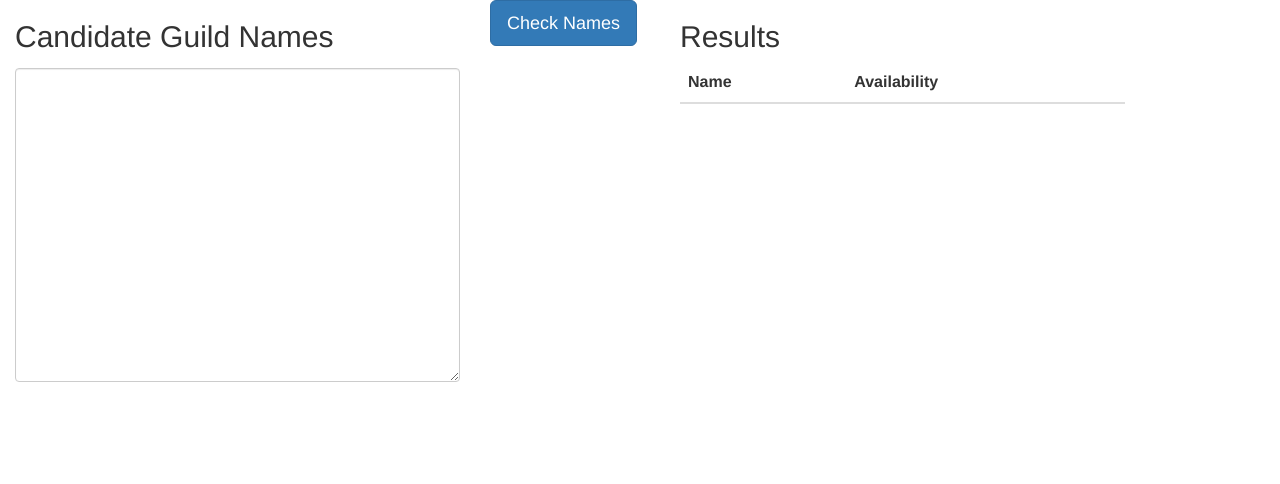
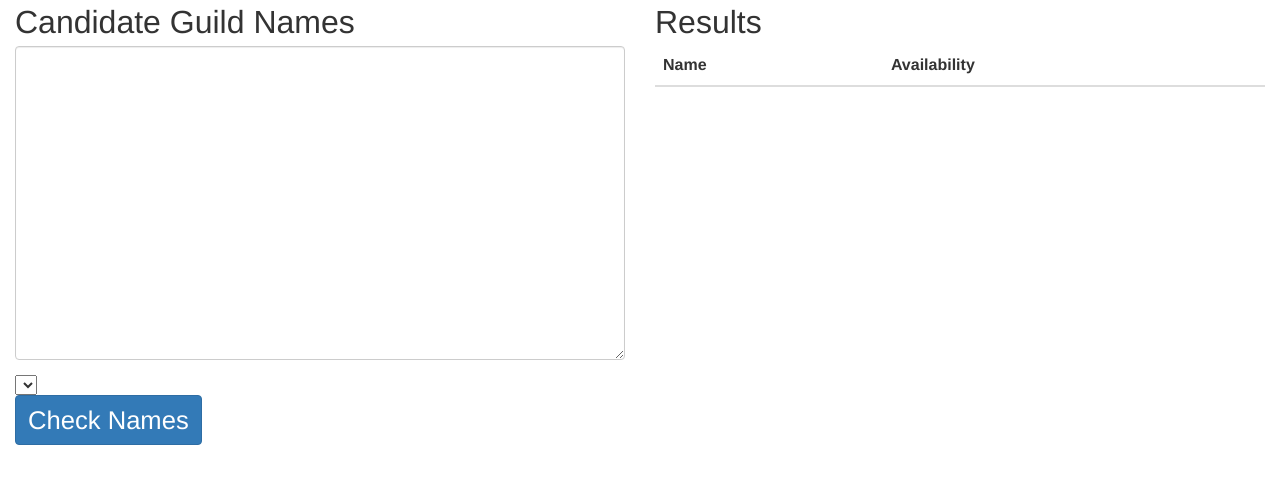
Before and after one commit to MilkmanWes/WoW-Guild-Name-Check, a plain HTML site: page index.html in a window 1280 px wide. Drawn offline with nearby package versions, Linux system fonts and the light colour scheme; no server answers.

Commit message:
Update index.html
* Improved layout and text sizing
* Added drop down for server names and geos

```diff
--- a/index.html
+++ b/index.html
@@ -2,24 +2,25 @@
 
 <head>
     <title>Guild Name Checker</title>
-    <link rel="stylesheet" href="//netdna.bootstrapcdn.com/bootstrap/3.1.1/css/bootstrap.min.css">
+    <meta charset="utf-8">
+    <meta name="viewport" content="width=device-width, initial-scale=1, shrink-to-fit=no">
+    <link rel="stylesheet" href="//netdna.bootstrapcdn.com/bootstrap/3.3.7/css/bootstrap.min.css">
     <script src="https://code.jquery.com/jquery-3.3.1.min.js" integrity="sha256-FgpCb/KJQlLNfOu91ta32o/NMZxltwRo8QtmkMRdAu8=" crossorigin="anonymous"></script>
     <script src="checkfunctions.js"></script>
 </head>
 
 <body>
-    <div class="container row pt-3">
-        <div class="col-md-5">
+    <div class="container-fluid row pt-3 align-items-start">
+        <div class="col-12 col-md-6">
             <div class="form-group">
-                <label for="exampleTextarea"><h2>Candidate Guild Names</h2></label>
-                <textarea class="form-control" id="textCandidateNames" rows="15"></textarea>
+                <span style="font-size: 2.5vmax !important;">Candidate Guild Names</span>
+                <textarea class="form-control" id="textCandidateNames" rows="15" cols="33"></textarea>
             </div>
+            <div class="my-3"><select id="serverList"></select></div>
+            <div class="mb-3"><button class="btn btn-primary" onclick="checkNames()"><span style="font-size: 2vmax !important;">Check Names</span></button></div>
         </div>
-        <div class="col-md-2 py-5">
-            <button class="btn btn-primary btn-lg" onclick="checkNames()">Check Names</button>
-        </div>
-        <div class="col-md-5">
-        	<h2>Results</h2>
+        <div class="col-12 col-md-6">
+            <span style="font-size: 2.5vmax !important;">Results</span>
             <div id="results">
                 <table id="resultsTable" class="table table-hover">
                     <thead>
@@ -36,9 +37,17 @@
     </div>
 </body>
 <script>
+$.getJSON("servers.json", function(data) {
+    var servers = data.servers;
+    var select = $("select#serverList");
+    servers.forEach(function(value) {
+        select.append($("<option />")
+            .val(value.name)
+            .text(value.name + "  " + value.geo));
+    });
+});
 $.getJSON("https://bootswatch.com/api/4.json", function(data) {
     var themes = data.themes;
-    var select = $("select");
     $(".alert").toggleClass("alert-info alert-success");
     $(".alert h4").text("Success!");
     var theme = themes[18];
```
